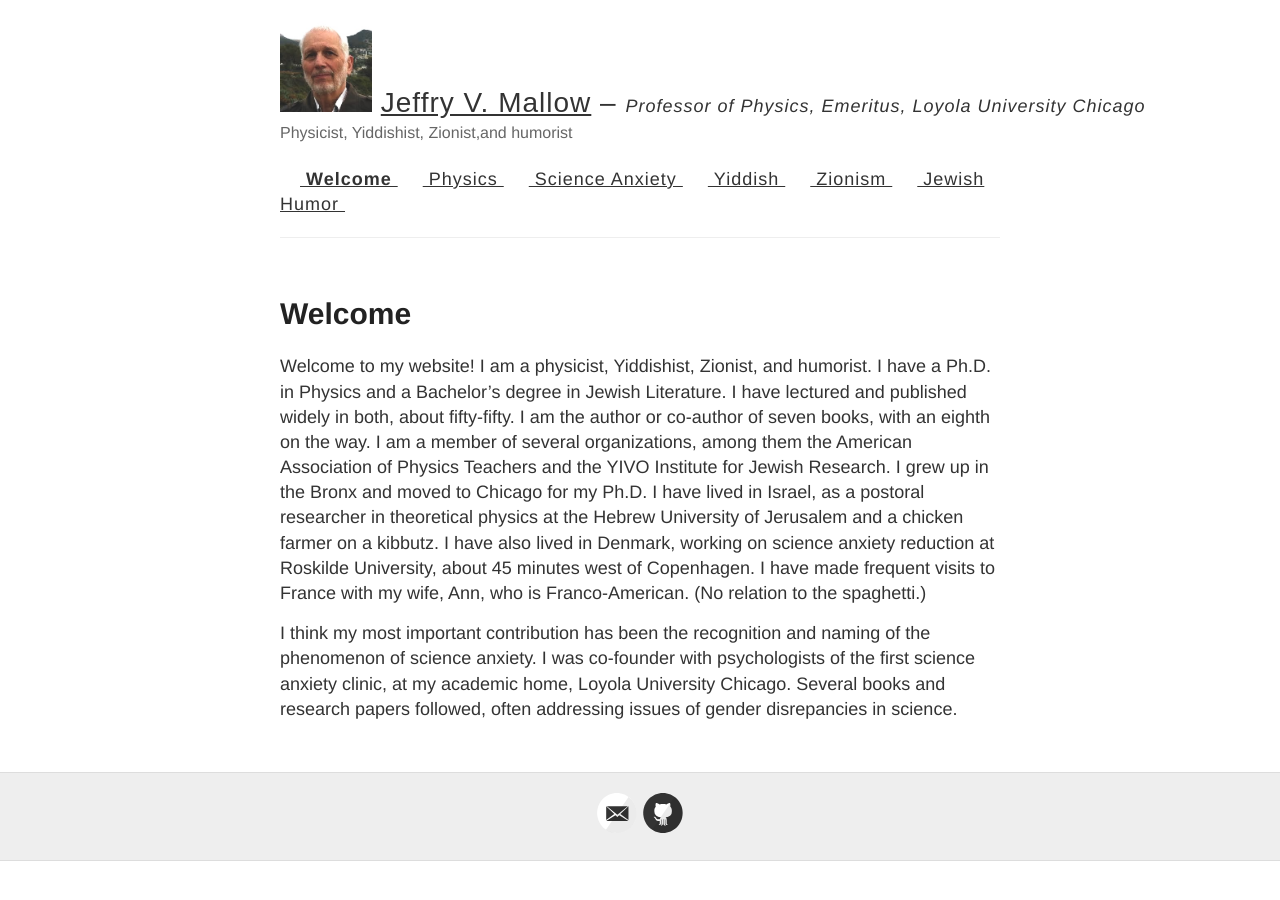
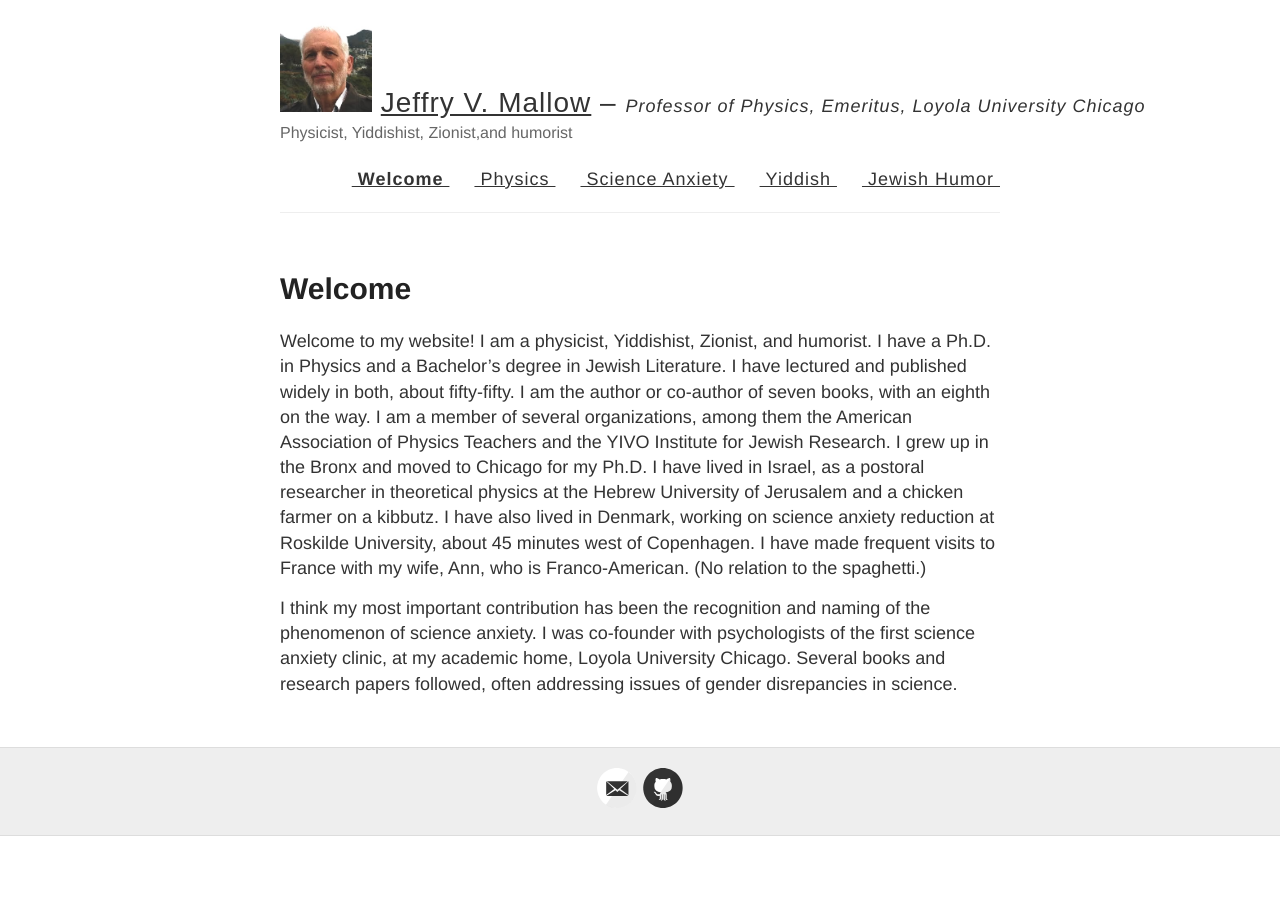
Before and after one commit to jvmallow/jvmallow.github.io, a Jekyll site: the page built from welcome.md, in a window 1280 px wide. Built offline with Jekyll 4.4.1, drawn with Linux system fonts in a browser that asks for light colours.

Commit message:
Update navigation.yml

```diff
--- a/_data/navigation.yml
+++ b/_data/navigation.yml
@@ -6,7 +6,5 @@
   link: /Science_Anxiety/
 - name: Yiddish
   link: /Yiddish/
-- name: Zionism
-  link: /Zionism/
 - name: Jewish Humor
   link: /Jewish_Humor/
```
